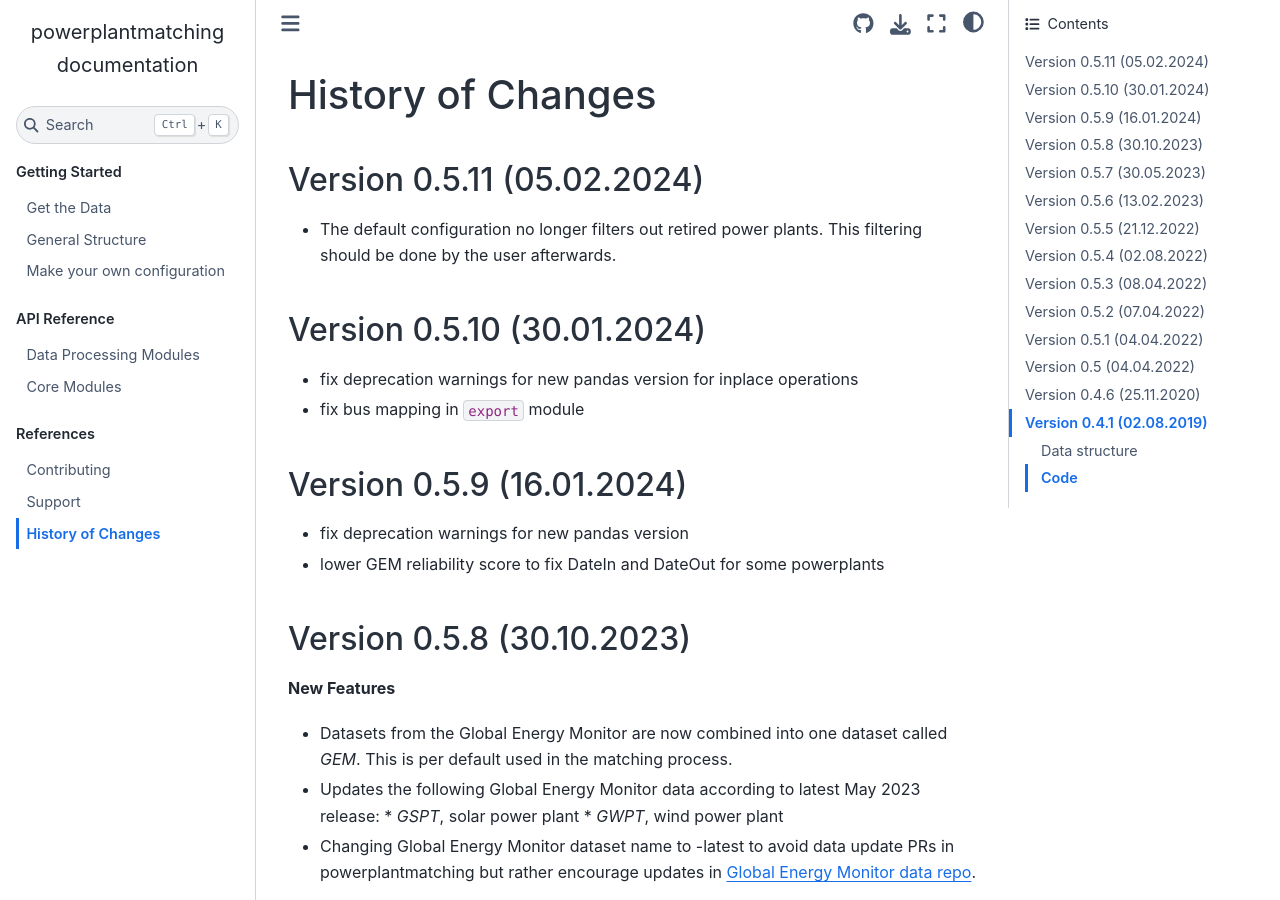
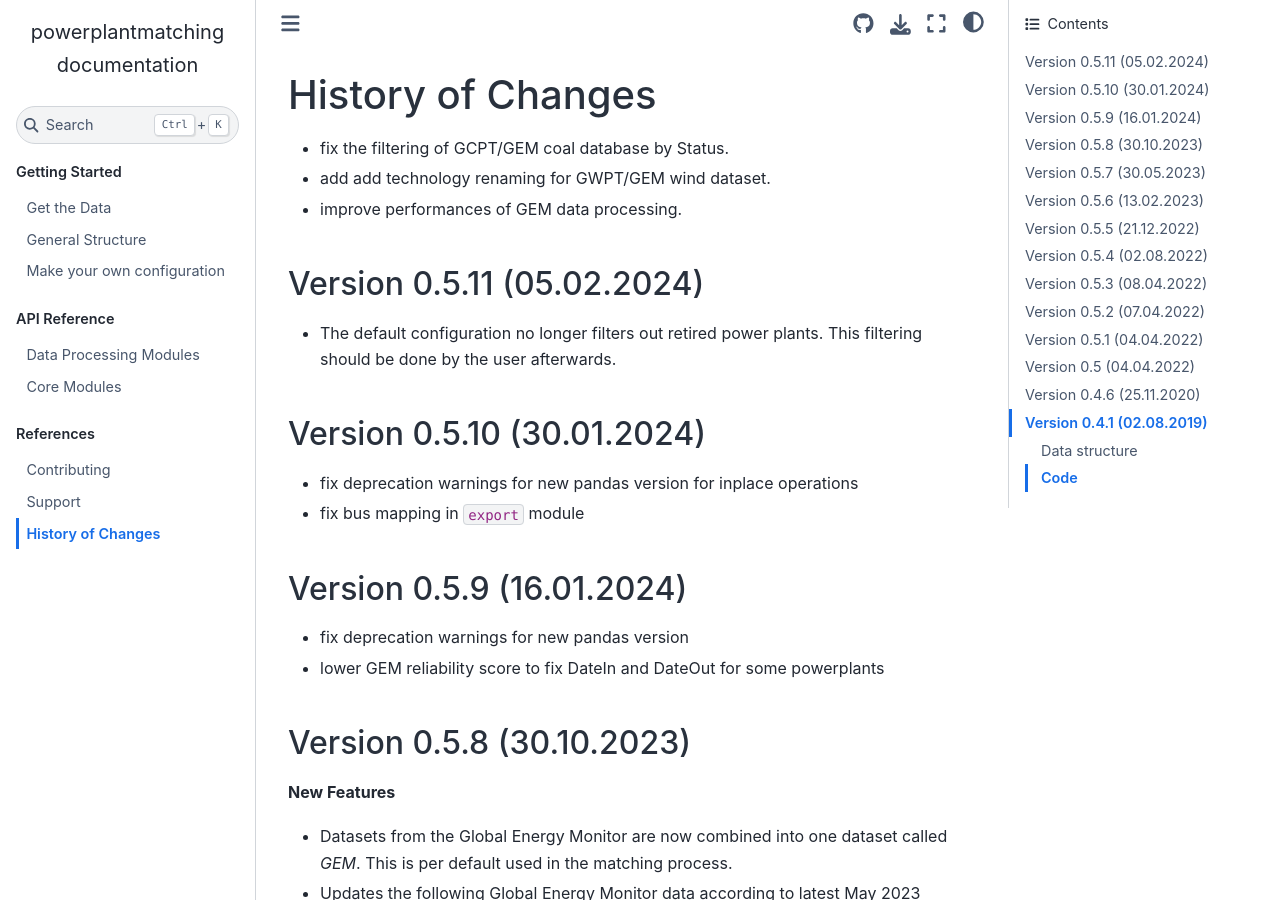
Before and after one commit to PyPSA/powerplantmatching, a Sphinx documentation site: the page built from doc/release-notes.rst, in a window 1280 px wide and 900 px high. Built offline with Sphinx 7.4.7 and the Sphinx Book theme 1.1.4, drawn with Linux system fonts in a browser that asks for light colours; pages that are not in the unit, such as notebooks, are missing from menus.

Commit message:
Add release_note

```diff
--- a/doc/release-notes.rst
+++ b/doc/release-notes.rst
@@ -4,6 +4,10 @@ History of Changes
 
 .. Upcoming Version
 .. ----------------
+
+* fix the filtering of GCPT/GEM coal database by Status.
+* add add technology renaming for GWPT/GEM wind dataset.
+* improve performances of GEM data processing.
 
 Version 0.5.11 (05.02.2024)
 ---------------------------
```
